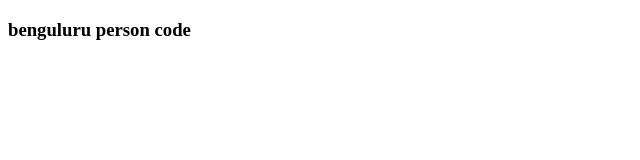
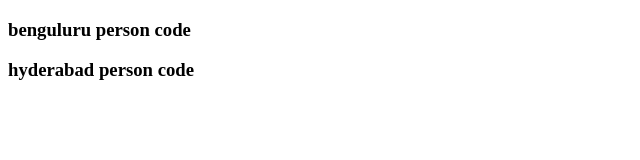
Before and after one commit to RahulMunnur/project, a plain HTML site: page index.html in a window 1280 px wide. Shown: the whole page, without its empty margins (0-640 px from the left). Drawn offline with Linux system fonts and the light colour scheme.

Commit message:
beng changes

```diff
--- a/index.html
+++ b/index.html
@@ -7,5 +7,6 @@
 </head>
 <body>
     <h3>benguluru  person code</h3>
+    <h3>hyderabad person code</h3>
 </body>
 </html>
```
